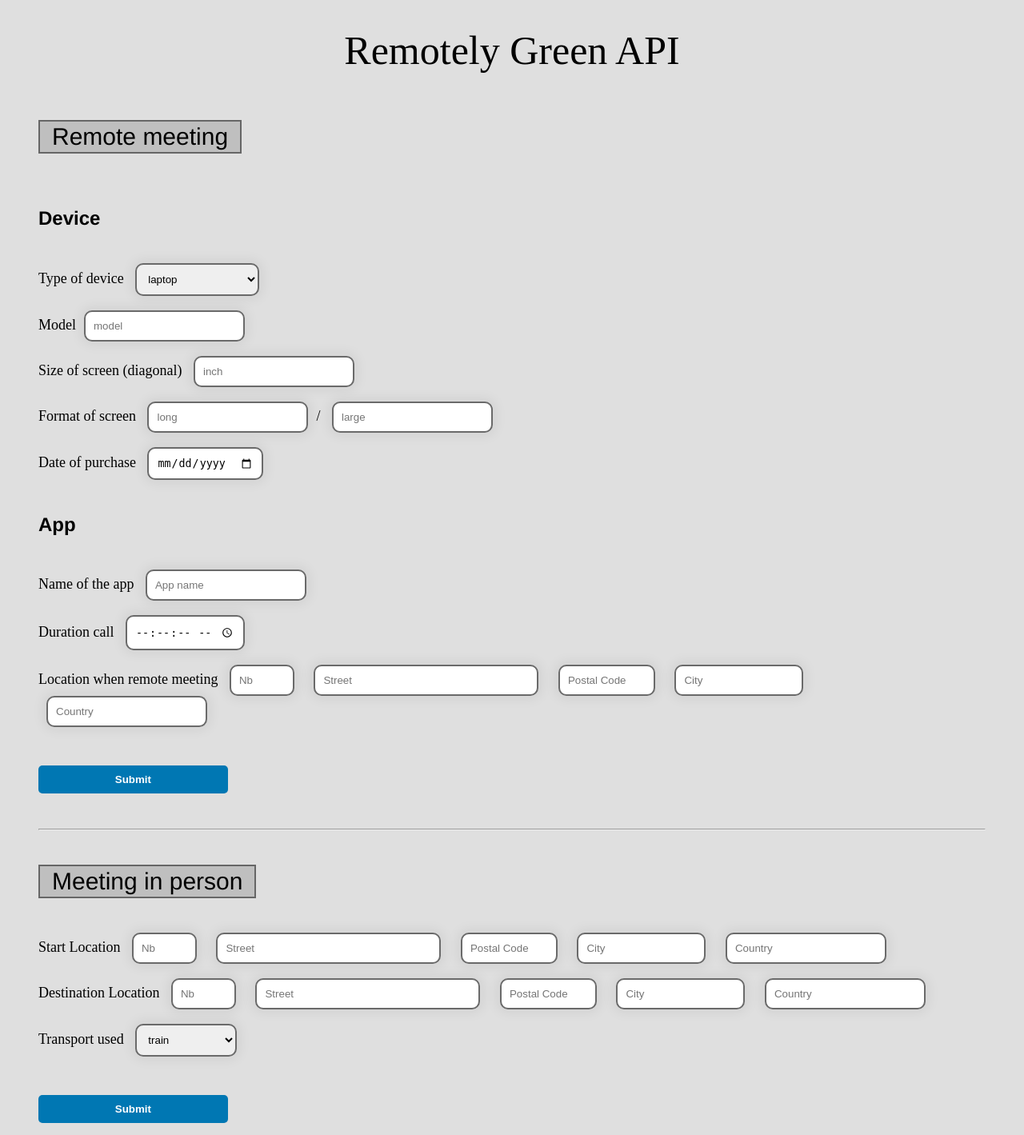
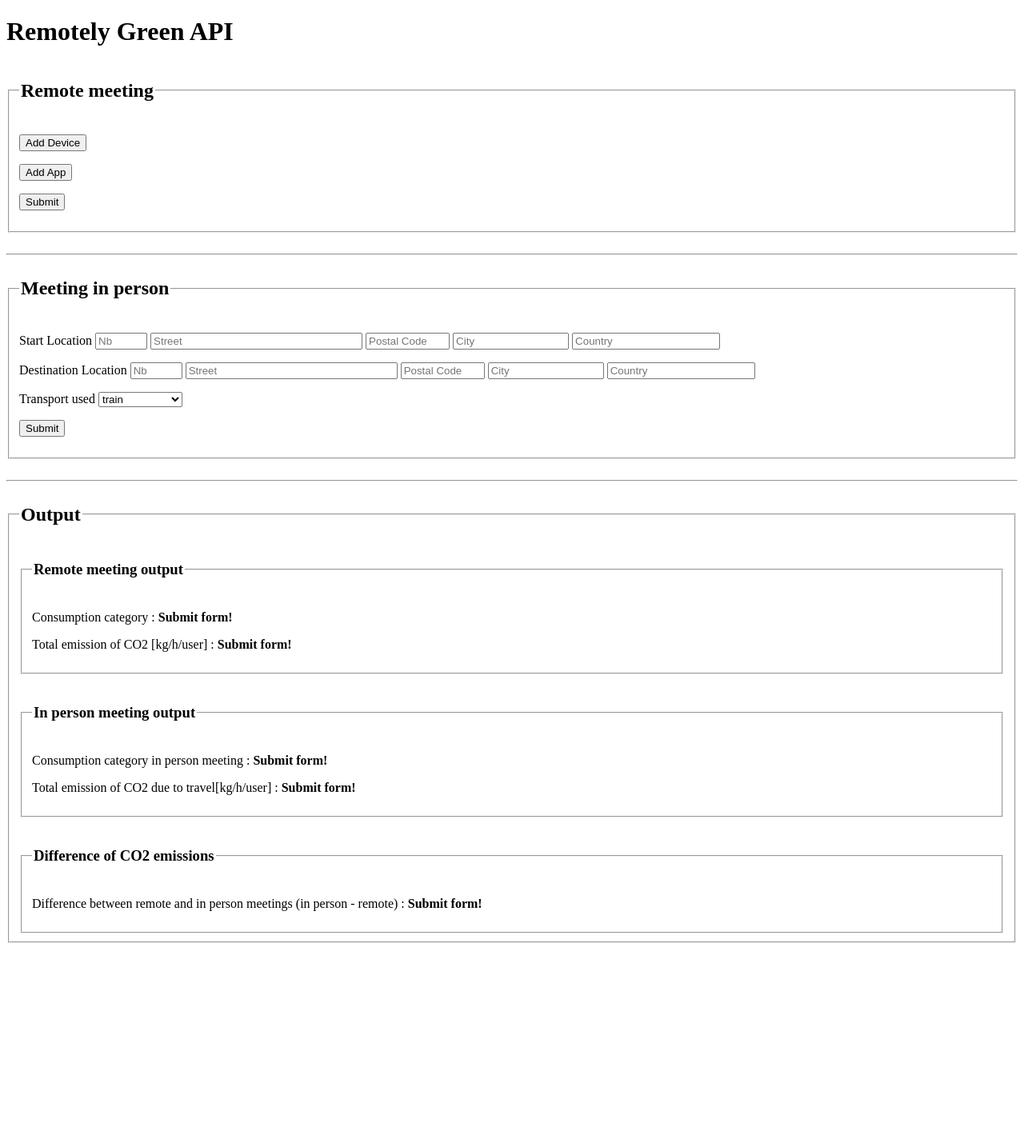
Before and after one commit to RemotelyGreenOrg/remotely-green, a Flask app: page /calculator in a window 1280 px wide. Shown: the top 1419 px of the page at 80% size. After the commit the page ends 1179 px from the top, so only its background shows below. Run offline with Flask 2, Linux system fonts and the light colour scheme.

Commit message:
html improvement with js linked file in same folder than html

```diff
--- a/templates/remotelyGreen.html
+++ b/templates/remotelyGreen.html
@@ -2,15 +2,21 @@
 <html>
     <head>
         <title>Remotely Green</title>
-        <link rel="stylesheet" type="text/css" href={{ url_for('static', filename='index.css') }}>
+        <!--<link rel="stylesheet" type="text/css" href={{ url_for('static', filename='index.css') }}>-->
+		<script type="text/javascript" src="addFields.js"></script>
 
     </head>
     <body>
         <h1>Remotely Green API</h1>
 		<div class="input">
 			<form action="/calculator/remote" name="remote">
-				<p><h2>Remote meeting</h2></p>
-					<p><h3>Device</h3></p>
+				<fieldset>
+					<legend><h2>Remote meeting</h2></legend>
+
+					<div class="remoteMeetingDevices" id ="remoteMeetingDevices" style="display :none">
+						<br><input type="button" id="removeDeviceButton" value="Remove Device" onclick="this.parentNode.parentNode.removeChild(this.parentNode);">
+						<fieldset>
+							<legend><h3>Device</h3></legend>
 							<p>Type of device
 								<select name="typeDevice" size=1 id="typeDevice">
 									<option value="laptop" id="laptop">laptop</option>
@@ -34,8 +40,18 @@
 							</p>
 
 							<p>Date of purchase <input type="date" id="date" name="datePurchase"></p>
+						</fieldset>
+					</div>
 
-					<p><h3>App</h3></p>
+					<form method="post" action="cgi-bin/show_params.cgi" id ="addingDevices" name="addingDevices">
+						<span id ="addedDevice"></span>
+						<p><input type="button" id="moreDevice" value="Add Device"></p>
+					</form>
+
+					<div class="remoteMeetingApp" id="remoteMeetingApp" style="display : none">
+						<br><input type="button" id="removeAppButton" value="Remove App" onclick="this.parentNode.parentNode.removeChild(this.parentNode);">
+						<fieldset>
+							<legend><h3>App</h3></legend>
 							<p>Name of the app <input type="text" name="app_name" id="app_name" placeholder="App name"><p>
 							<p>Duration call <input type="time" step="1" name="duration" id="duration"></p>
 							<p>Location when remote meeting
@@ -45,13 +61,22 @@
 								<input type="text" name="city" id="city" placeholder="City" size="15">
 								<input type="text" name="country" id="country" placeholder="Country">
 							</p>
+						</fieldset>
+					</div>
+
+					<form method="post" action="cgi-bin/show_params.cgi" id="addingApp" name="addingApp">
+						<span id ="addedApp"></span>
+						<p><input type="button" id="moreApp" value="Add App"><p>
+					</form>
 
 					<p><button type="submit" name="sendRemote" id="sendRemote">Submit</button></p>
+				</fieldset>
 			</form>
 			<br><hr>
 
 			<form action="/calculator/in-person" name="inPerson">
-				<p><h2>Meeting in person</h2></p>
+				<fieldset>
+					<legend><h2>Meeting in person</h2></legend>
 					<p>Start Location
 						<input type="text" name="nbAddressStart" id="nbAddressStart" placeholder="Nb" size="5">
 						<input type="text" name="streetStart" id="streetStart" placeholder="Street" size="30">
@@ -84,28 +109,36 @@
 								<option value="eScooter" id="eScooter">eletric scooter</option>
 						</select>
 					<p><button type="submit" name="sendInPerson" id="sendInPerson">Submit</button></p>
+				</fieldset>
 			</form>
 		</div>
 		<br><hr>
 
 		<div class="output">
-			<p><h2>Output</h2></p>
-			<p><h3>Remote meeting output</h3></p>
+			<fieldset>
+				<legend><h2>Output</h2></legend>
+				<fieldset>
+					<legend><h3>Remote meeting output</h3></legend>
 
 					<p>Consumption category : <span class="consumptionCatRemote"><b>{{data.remote.consumption}}</b></span></p>
 
+
 					<p>Total emission of CO2 [kg/h/user] : <span class="totalEmissionRemote"><b>{{data.remote.total_emission_co2}}</b></span></p>
-
+				</fieldset>
 				<br>
-			<p><h3>In person meeting output</h3></p>
+				<fieldset>
+					<legend><h3>In person meeting output</h3></legend>
 
 					<p>Consumption category in person meeting : <span class="consumptionCatInPers"><b>{{data.in_person.consumption}}</b></span></p>
 
 					<p>Total emission of CO2 due to travel[kg/h/user] : <span class="totalEmissionInPers"><b>{{data.in_person.total_emission_co2}}</b></span></p>
-
+				</fieldset>
 				<br>
-			<p><h3>Difference of CO2 emissions</h3></p>
+				<fieldset>
+					<legend><h3>Difference of CO2 emissions</h3></legend>
 					<p>Difference between remote and in person meetings (in person - remote) : <span class="diffEmission"><b>{{data.difference}}</b></span></p>
+				</fieldset>
+			</fieldset>
 		</div>
     </body>
 </html>
```
Also changed, not shown: templates/addFields.js (added, +37 -0 lines). Lines whose indentation alone changed are shown as unchanged.
